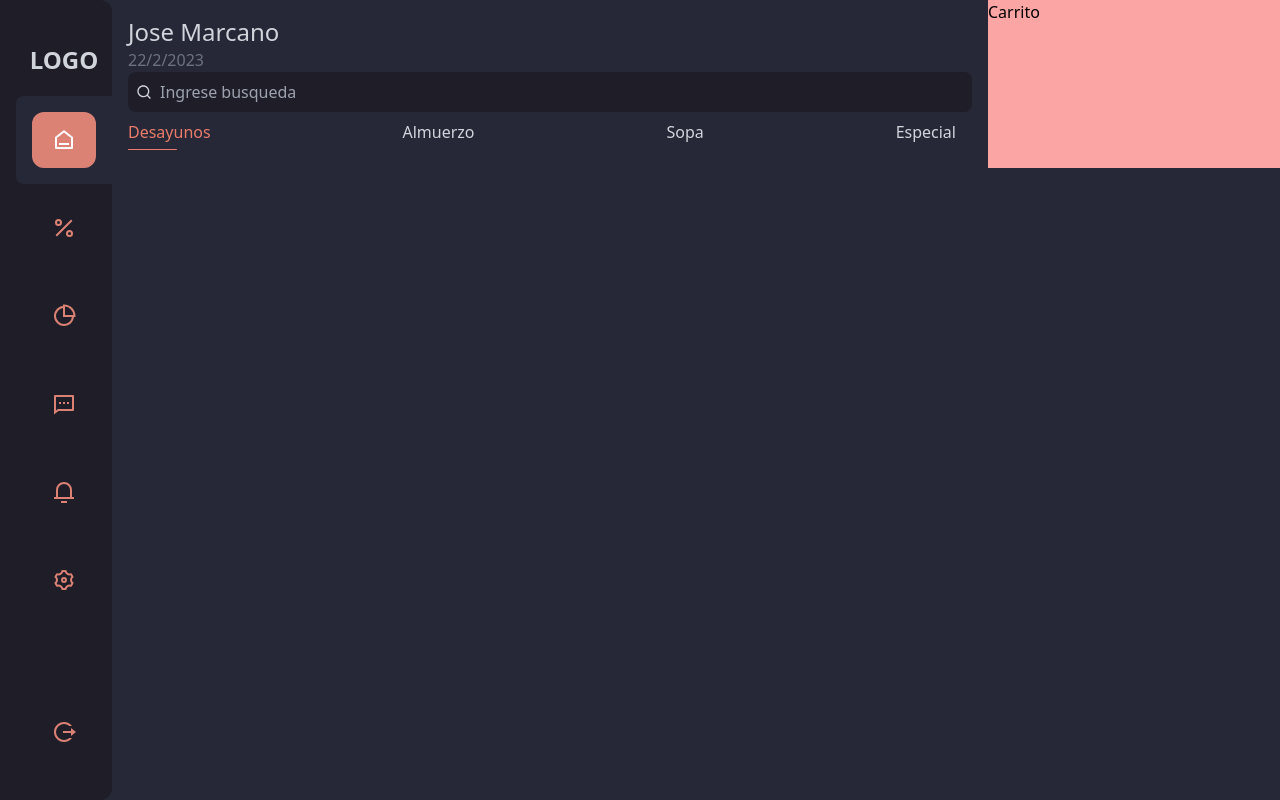
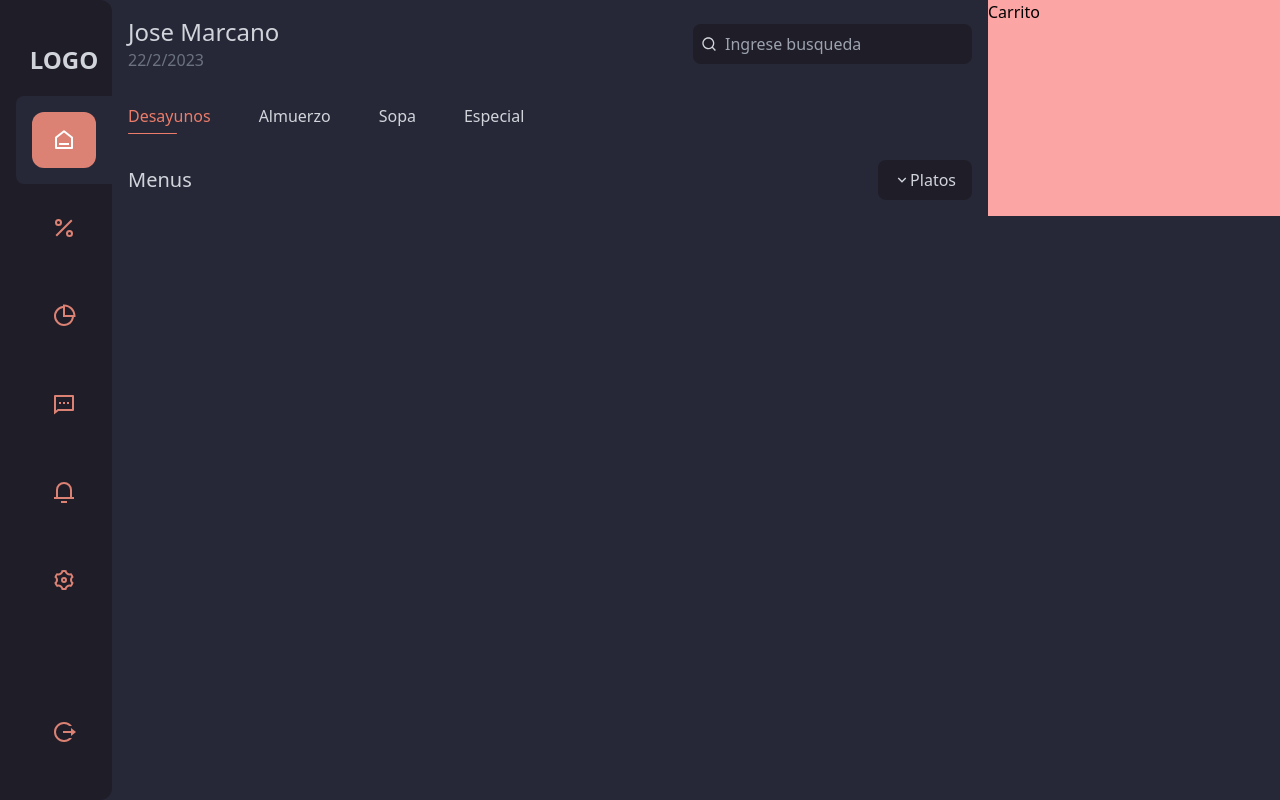
Before and after one commit to Tr0nskimack/react-rest-tawlind, a React (Vite) app: page / in a window 1280 px wide. Built offline with nearby package versions, Linux system fonts and the light colour scheme.

Commit message:
tabs listos

```diff
--- a/src/App.jsx
+++ b/src/App.jsx
@@ -1,7 +1,7 @@
 import React, { useState } from 'react'
 
 import Sidebar from './components/Shared/Sidebar'
-import { RiMapPinAddLine, RiSearchLine, RiCloseFill, RiUser3Line, RiPieChart2Line, RiMenu2Line} from "react-icons/ri";
+import { RiMapPinAddLine, RiArrowDownSLine, RiSearchLine, RiCloseFill, RiUser3Line, RiPieChart2Line, RiMenu2Line} from "react-icons/ri";
 
 
 const App = () => {
@@ -36,7 +36,7 @@ const App = () => {
       <div className='lg:col-span-6'>
         <header className=' p-4'>
           {/* title and search */}
-          <div flex flex-col gap-4 mb-6>
+          <div className='flex flex-col md:flex-row md:justify-between md:items-center gap-4 mb-6' >
             <div>
               <h1 className='text-2xl text-gray-300'>Jose Marcano</h1>
               <p className='text-gray-500'>22/2/2023</p>
@@ -48,13 +48,18 @@ const App = () => {
               </div>
             </form>
           </div>
-          {/* nav */}
-          <nav className='text-gray-300 flex items-center justify-between '>
+          {/* tabs */}
+          <nav className='text-gray-300 flex items-center md:gap-8 justify-between md:justify-start mb-6'>
             <a href="http://" className='relative py-2 pr-4 before:w-1/2 before:h-[1px] before:absolute before:bg-[#ec7c6a] text-[#ec7c6a] before:bottom-[2px] before:left-0 before:rounded-lg' >Desayunos</a>
             <a href="http://" className='py-2 pr-4 border-[#ec7c6a]'>Almuerzo</a>
             <a href="http://" className='py-2 pr-4'>Sopa</a>
             <a href="http://" className='py-2 pr-4'>Especial</a>
           </nav>
+          {/* Title content */}
+          <div className='flex items-center gap-4 justify-between'>
+            <h2 className='text-xl text-gray-300'>Menus</h2>
+            <button className='text-gray-300 flex items-center bg-[#1f1d28] px-4 py-2 rounded-lg'><RiArrowDownSLine className='text-gray-300'/>Platos</button>
+          </div>
         </header>
       </div>
       <div className='lg:col-span-2 bg-red-300 fixed lg:static right-0'>Carrito</div>
```
